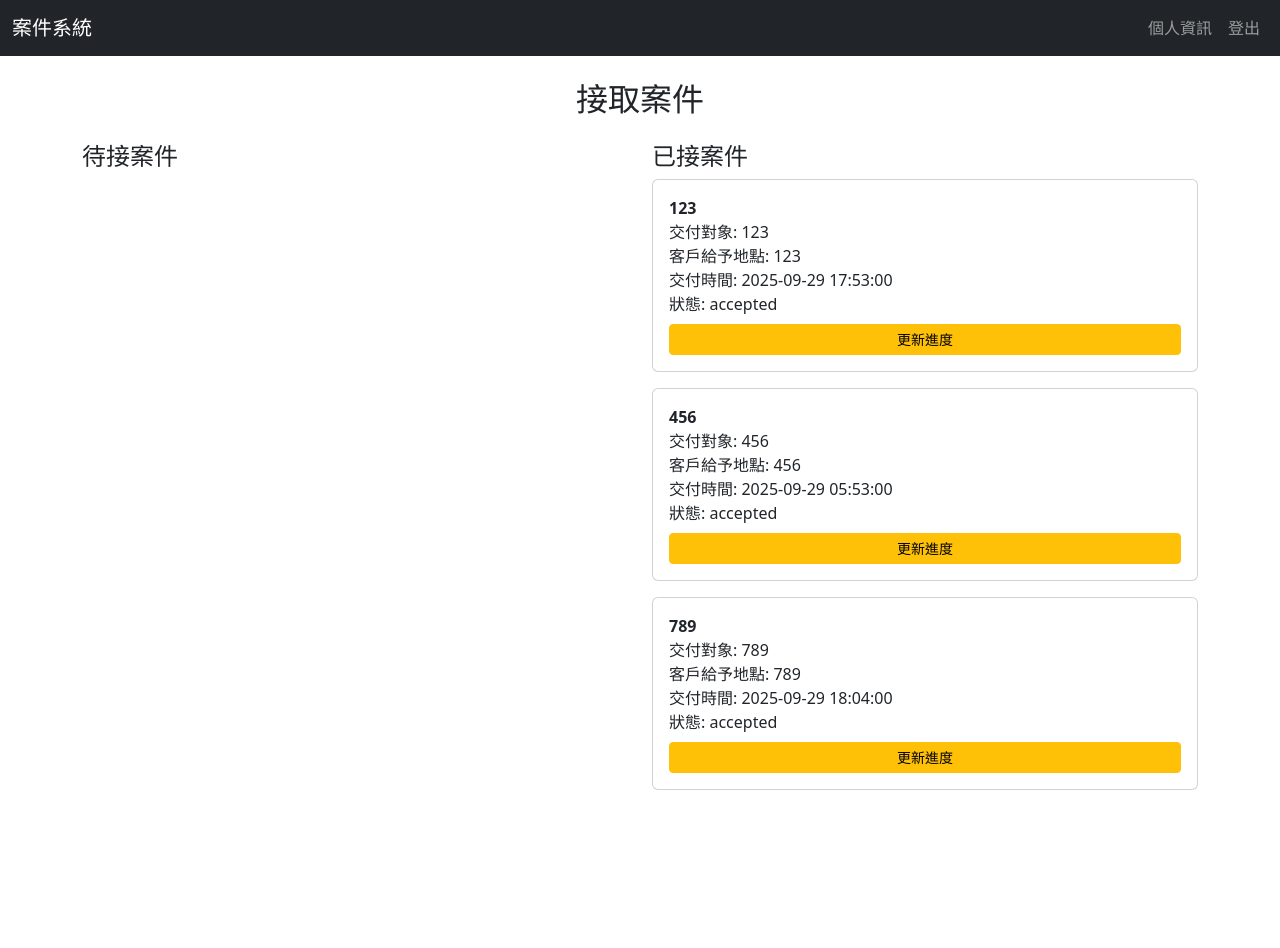
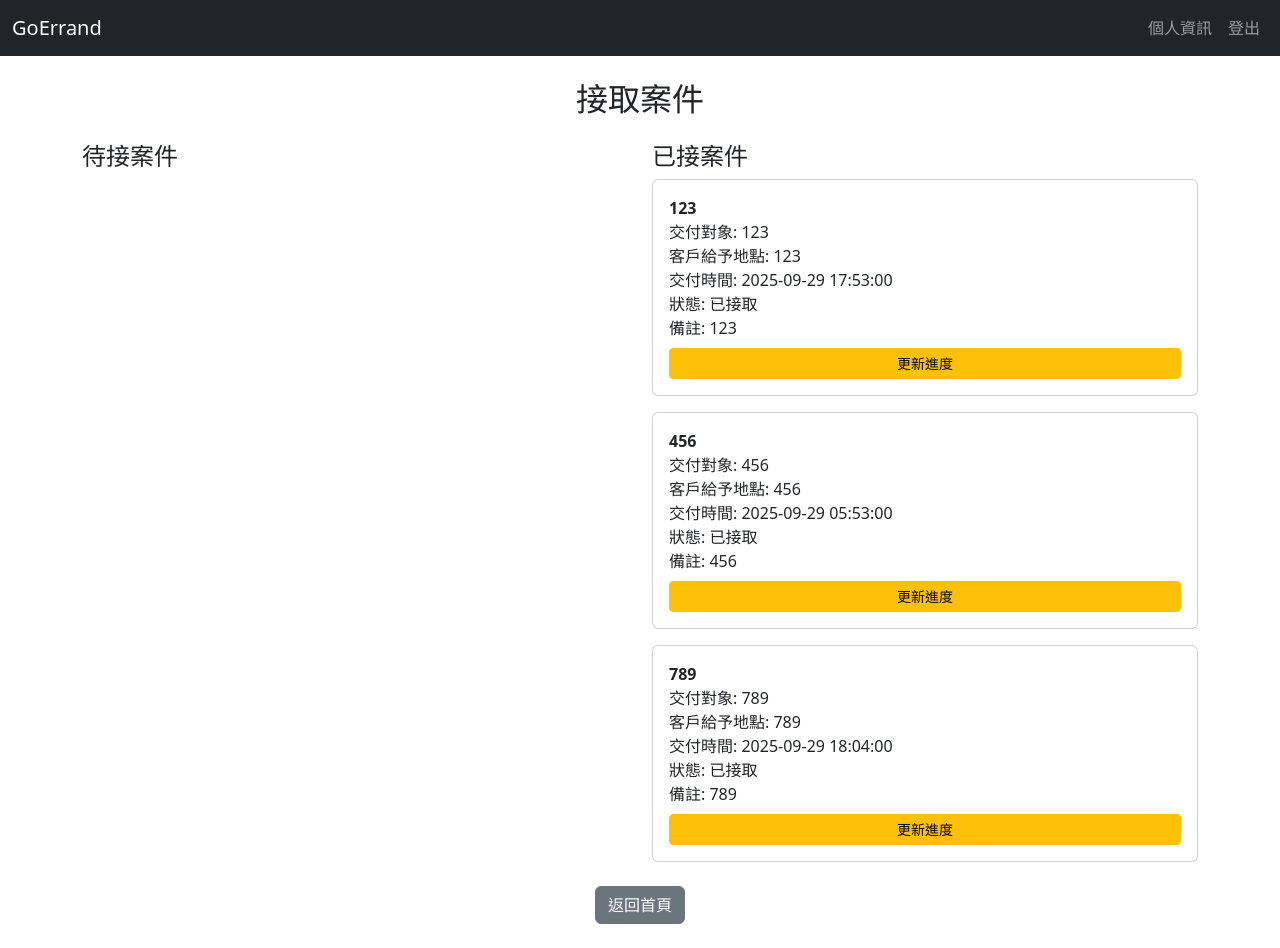
Before and after one commit to eric489890273/goerrand, a Flask app: page /take_case_page in a window 1280 px wide. Before the commit the page ends 790 px from the top, so only its background shows below. Run offline with Flask 3, Linux system fonts and the light colour scheme; a user stored in the database is signed in; data comes from the database, SQL or seed files in the repository; both versions use the stored data as it was after the commit; data that the repository does not hold is empty.

Commit message:
v1.0.1 一堆改動，說不完

```diff
--- a/app.py
+++ b/app.py
@@ -3,6 +3,16 @@ from flask import Flask, request, jsonify
 from flask_login import LoginManager, login_user, logout_user, login_required, current_user
 from models import db, User, Case, CaseUpdate
 from flask import render_template
+from flask import redirect, url_for
+
+# 對照表
+STATUS_MAP = {
+    "pending": "待處理",
+    "accepted": "已接取",
+    "in_progress": "進行中",
+    "delivered": "已送達",
+    "done": "已完成"
+}
 
 app = Flask(__name__)
 app.config['SQLALCHEMY_DATABASE_URI'] = 'sqlite:///cases.db'
@@ -51,7 +61,7 @@ def login():
 @login_required
 def logout():
     logout_user()
-    return jsonify({"message": "Logged out"})
+    return redirect(url_for("login_page"))  # 登出後導向登入頁
 
 # 建立案件（客戶）
 @app.route("/create_case", methods=["POST"])
@@ -64,13 +74,14 @@ def create_case():
         delivery_target=data["delivery_target"],
         given_location=data["given_location"],
         given_to_staff_time=datetime.fromisoformat(data["given_to_staff_time"]),
+        note=data.get("note"),   # ✅ 新增
         status="pending",
         user_id=current_user.id
     )
     db.session.add(case)
     db.session.commit()
 
-    return jsonify({"message": "Case created!", "case_id": case.id})
+    return jsonify({"message": "案件建立成功！", "case_id": case.id})
 
 
 # 查看自己的案件（客戶）
@@ -85,7 +96,8 @@ def get_cases():
             "delivery_target": c.delivery_target,
             "given_location": c.given_location,
             "given_to_staff_time": c.given_to_staff_time.strftime("%Y-%m-%d %H:%M:%S"),
-            "status": c.status
+            "status": STATUS_MAP.get(c.status, c.status),
+            "note": c.note or ""   # ✅ 把 note 加回來
         }
         for c in cases
     ])
@@ -116,7 +128,8 @@ def all_cases():
             "delivery_target": c.delivery_target,
             "given_location": c.given_location,
             "given_to_staff_time": c.given_to_staff_time.strftime("%Y-%m-%d %H:%M:%S"),
-            "status": c.status,
+            "status": STATUS_MAP.get(c.status, c.status),
+            "note": c.note or "",
             "user_id": c.user_id,
             "updates": updates
         })
@@ -138,7 +151,9 @@ def pending_cases():
             "delivery_target": c.delivery_target,
             "given_location": c.given_location,
             "given_to_staff_time": c.given_to_staff_time.strftime("%Y-%m-%d %H:%M:%S"),
-            "user_id": c.user_id
+            "status": STATUS_MAP.get(c.status, c.status),
+            "user_id": c.user_id,
+            "note": c.note or ""
         }
         for c in cases
     ]
@@ -178,13 +193,50 @@ def update_taken_case(case_id):
 
     return jsonify({"message": "Case progress updated"})
 
+# 檢查使用者名稱是否存在
+@app.route("/check_username/<username>")
+def check_username(username):
+    exists = User.query.filter_by(username=username).first() is not None
+    return jsonify({"exists": exists})
 
+# 取得員工已接案件
+@app.route("/my_taken_cases")
+@login_required
+def my_taken_cases():
+    if current_user.role != "staff":
+        return jsonify({"error": "Access denied"}), 403
+
+    cases = Case.query.filter(Case.status != "pending").all()
+    result = []
+    for c in cases:
+        updates = [
+            {
+                "status": u.status,
+                "note": u.note,
+                "location": u.location,
+                "time": u.update_time.strftime("%Y-%m-%d %H:%M:%S")
+            }
+            for u in CaseUpdate.query.filter_by(case_id=c.id).order_by(CaseUpdate.update_time)
+        ]
+        result.append({
+            "id": c.id,
+            "document_name": c.document_name,
+            "delivery_target": c.delivery_target,
+            "given_location": c.given_location,
+            "given_to_staff_time": c.given_to_staff_time.strftime("%Y-%m-%d %H:%M:%S"),
+            "status": STATUS_MAP.get(c.status, c.status),
+            "note": c.note or "",
+            "updates": updates
+        })
+    return jsonify(result)
 
 ## 路徑
 # 根目錄
 @app.route("/")
 def index():
-    return render_template("index.html")
+    if not current_user.is_authenticated:
+        return redirect(url_for("login_page"))  # 未登入導向登入頁
+    return render_template("index.html")       # 已登入導向首頁
 
 # 登入頁面
 @app.route("/login_page")
@@ -230,36 +282,6 @@ def take_case_page():
         return "Access denied", 403
     return render_template("take_case_page.html")
 
-# 取得員工已接案件
-@app.route("/my_taken_cases")
-@login_required
-def my_taken_cases():
-    if current_user.role != "staff":
-        return jsonify({"error": "Access denied"}), 403
-
-    cases = Case.query.filter(Case.status != "pending").all()
-    result = []
-    for c in cases:
-        updates = [
-            {
-                "status": u.status,
-                "note": u.note,
-                "location": u.location,
-                "time": u.update_time.strftime("%Y-%m-%d %H:%M:%S")
-            }
-            for u in CaseUpdate.query.filter_by(case_id=c.id).order_by(CaseUpdate.update_time)
-        ]
-        result.append({
-            "id": c.id,
-            "document_name": c.document_name,
-            "delivery_target": c.delivery_target,
-            "given_location": c.given_location,
-            "given_to_staff_time": c.given_to_staff_time.strftime("%Y-%m-%d %H:%M:%S"),
-            "status": c.status,
-            "updates": updates
-        })
-    return jsonify(result)
-
 
 with app.app_context():
     if not User.query.filter_by(username="admin").first():
--- a/models.py
+++ b/models.py
@@ -26,6 +26,7 @@ class Case(db.Model):
     given_location = db.Column(db.String(200), nullable=False)
     given_to_staff_time = db.Column(db.DateTime, nullable=False)
     status = db.Column(db.String(20), default="pending")
+    note = db.Column(db.Text, nullable=True)  # ✅ 新增備註欄位
     user_id = db.Column(db.Integer, db.ForeignKey("user.id"), nullable=False)
     created_at = db.Column(db.DateTime, default=datetime.utcnow)
 
--- a/static/js/case_manager.js
+++ b/static/js/case_manager.js
@@ -1,3 +1,12 @@
+// 對照表
+const STATUS_MAP = {
+    pending: "待處理",
+    accepted: "已接取",
+    in_progress: "進行中",
+    delivered: "已送達",
+    done: "已完成"
+};
+
 // case_manager.js
 export async function fetchCases(url) {
     const res = await fetch(url);
@@ -19,7 +28,8 @@ export function createCaseCard(caseData, type = "pending", container, openUpdate
             交付對象: ${caseData.delivery_target || "無"}<br>
             客戶給予地點: ${caseData.given_location || "無"}<br>
             交付時間: ${caseData.given_to_staff_time || "無"}<br>
-            狀態: <span class="status-text">${caseData.status}</span>
+            狀態: <span class="status-text">${STATUS_MAP[caseData.status] || caseData.status}</span><br>
+            備註: ${caseData.note || "無"}   <!-- ✅ 新增 -->
             </div>
             <button class="btn ${type === "pending" ? "btn-success" : "btn-warning"} btn-sm mt-2">
             ${type === "pending" ? "接取" : "更新進度"}
@@ -58,7 +68,8 @@ export async function takeCase(caseId, divElement, takenContainer, openUpdateMod
         });
         const data = await res.json();
         if (data.message) {
-            divElement.querySelector(".status-text").textContent = "accepted";
+            divElement.querySelector(".status-text").textContent = STATUS_MAP["accepted"];
+
 
             const btn = divElement.querySelector("button");
             const newBtn = btn.cloneNode(true);
@@ -112,7 +123,7 @@ form.addEventListener("submit", async (e) => {
         if (data.message && divElement) {
             // 更新狀態文字
             const statusSpan = divElement.querySelector(".status-text");
-            statusSpan.textContent = status;
+            statusSpan.textContent = STATUS_MAP[status] || status;
 
             // 更新按鈕
             const oldBtn = divElement.querySelector("button");
@@ -168,7 +179,7 @@ export function populateTable(tableBodyId, cases) {
     const tbody = document.getElementById(tableBodyId);
     tbody.innerHTML = "";
     cases.forEach(c => {
-        const updates = (c.updates || []).map(u => `${u.time}: ${u.status} (${u.note || ''}) at ${u.location || ''}`).join("<br>");
+        const updates = (c.updates || []).map(u =>`${u.time}: ${STATUS_MAP[u.status] || u.status} (${u.note || ''}) at ${u.location || ''}`)
         const tr = document.createElement("tr");
         tr.innerHTML = `
             <td>${c.id}</td>
@@ -176,7 +187,8 @@ export function populateTable(tableBodyId, cases) {
             <td>${c.delivery_target || ""}</td>
             <td>${c.given_location || ""}</td>
             <td>${c.given_to_staff_time || ""}</td>
-            <td>${c.status}</td>
+            <td>${STATUS_MAP[c.status] || c.status}</td>
+            <td>${c.note || ""}</td>   <!-- ✅ 新增 -->
             <td>${updates}</td>
         `;
         tbody.appendChild(tr);
--- a/templates/all_cases.html
+++ b/templates/all_cases.html
@@ -10,6 +10,7 @@
       <th>給予地點</th>
       <th>給予時間</th>
       <th>狀態</th>
+      <th>備註</th>
       <th>進度紀錄</th>
     </tr>
   </thead>
--- a/templates/base.html
+++ b/templates/base.html
@@ -3,13 +3,13 @@
 <head>
     <meta charset="UTF-8">
     <meta name="viewport" content="width=device-width, initial-scale=1.0">
-    <title>案件處理系統</title>
+    <title>GoErrand</title>
     <link href="https://cdn.jsdelivr.net/npm/bootstrap@5.3.2/dist/css/bootstrap.min.css" rel="stylesheet">
 </head>
 <body>
 <nav class="navbar navbar-expand-lg navbar-dark bg-dark">
   <div class="container-fluid">
-    <a class="navbar-brand" href="/">案件系統</a>
+    <a class="navbar-brand" href="/">GoErrand</a>
     <div class="collapse navbar-collapse">
       <ul class="navbar-nav ms-auto">
         {% if current_user.is_authenticated %}
@@ -28,6 +28,25 @@
     {% block content %}{% endblock %}
 </div>
 
+<!-- 返回首頁按鈕，僅非首頁、登入/註冊頁面顯示 -->
+{% if request.path != '/' and request.path != '/login_page' and request.path != '/register_page' %}
+<div class="container text-center mb-4">
+    <button id="backHomeBtn" class="btn btn-secondary">返回首頁</button>
+</div>
+{% endif %}
+
 <script src="https://cdn.jsdelivr.net/npm/bootstrap@5.3.2/dist/js/bootstrap.bundle.min.js"></script>
+
+<!-- 返回首頁 JS -->
+<script>
+document.addEventListener("DOMContentLoaded", () => {
+    const backBtn = document.getElementById("backHomeBtn");
+    if (backBtn) {
+        backBtn.addEventListener("click", () => {
+            window.location.href = "/";
+        });
+    }
+});
+</script>
 </body>
 </html>
--- a/templates/index.html
+++ b/templates/index.html
@@ -1,7 +1,7 @@
 {% extends "base.html" %}
 {% block content %}
 <div class="container my-5">
-    <h2 class="text-center mb-4">案件處理系統功能總覽</h2>
+    <h2 class="text-center mb-4">首頁</h2>
     <div class="row g-4">
 
         <!-- 建立案件（客戶/員工都可） -->
--- a/templates/my_cases.html
+++ b/templates/my_cases.html
@@ -20,7 +20,8 @@ async function loadCases(){
             <strong>送達對象：</strong>${c.delivery_target}<br>
             <strong>給予地點：</strong>${c.given_location}<br>
             <strong>給予時間：</strong>${c.given_to_staff_time}<br>
-            <strong>狀態：</strong>${c.status}
+            <strong>狀態：</strong>${c.status}<br>
+            <strong>備註：</strong>${c.note || "無"}
           </p>
         </div>
       </div>
```
Also changed, not shown: templates/create_case.html (+7 -2 lines), templates/register.html (+66 -6 lines), instance/cases.db.
